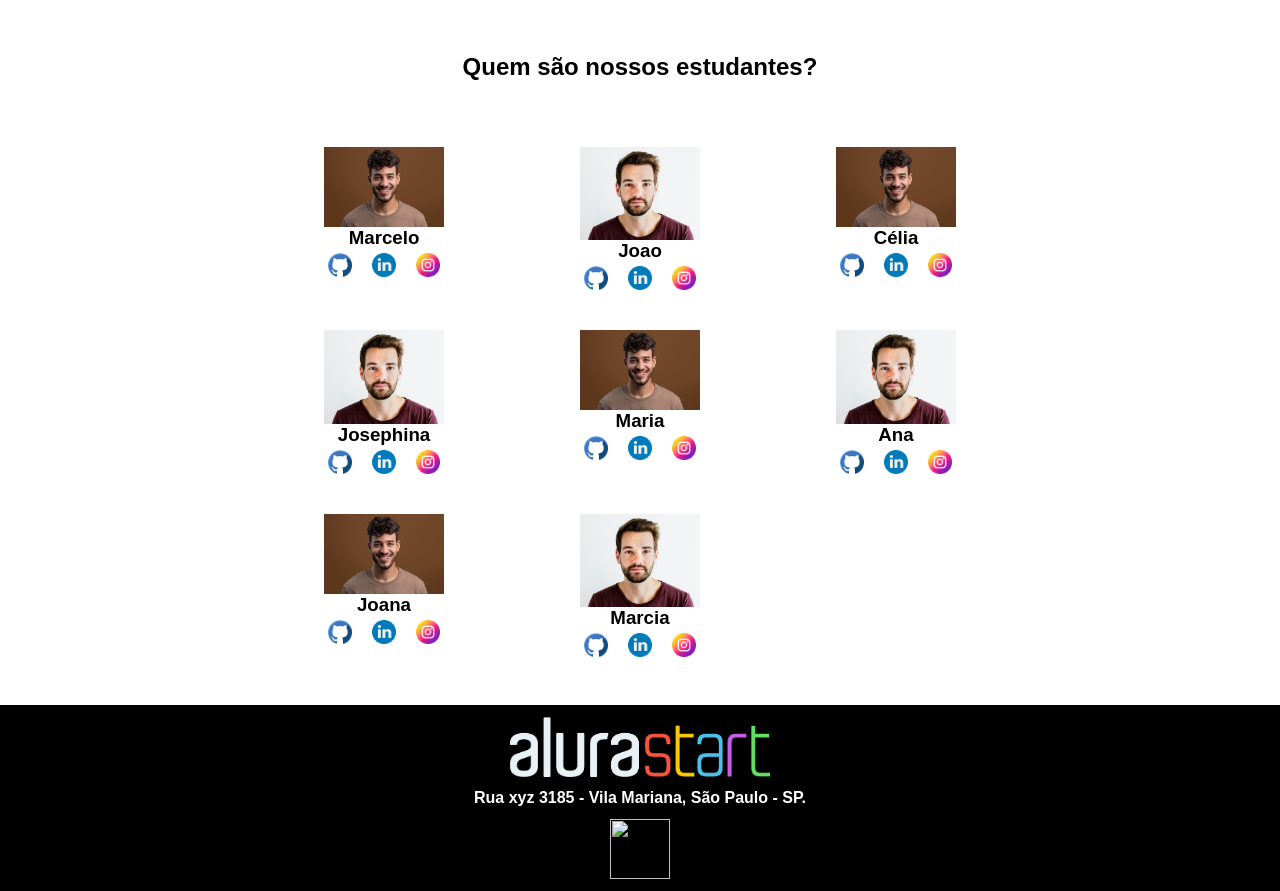
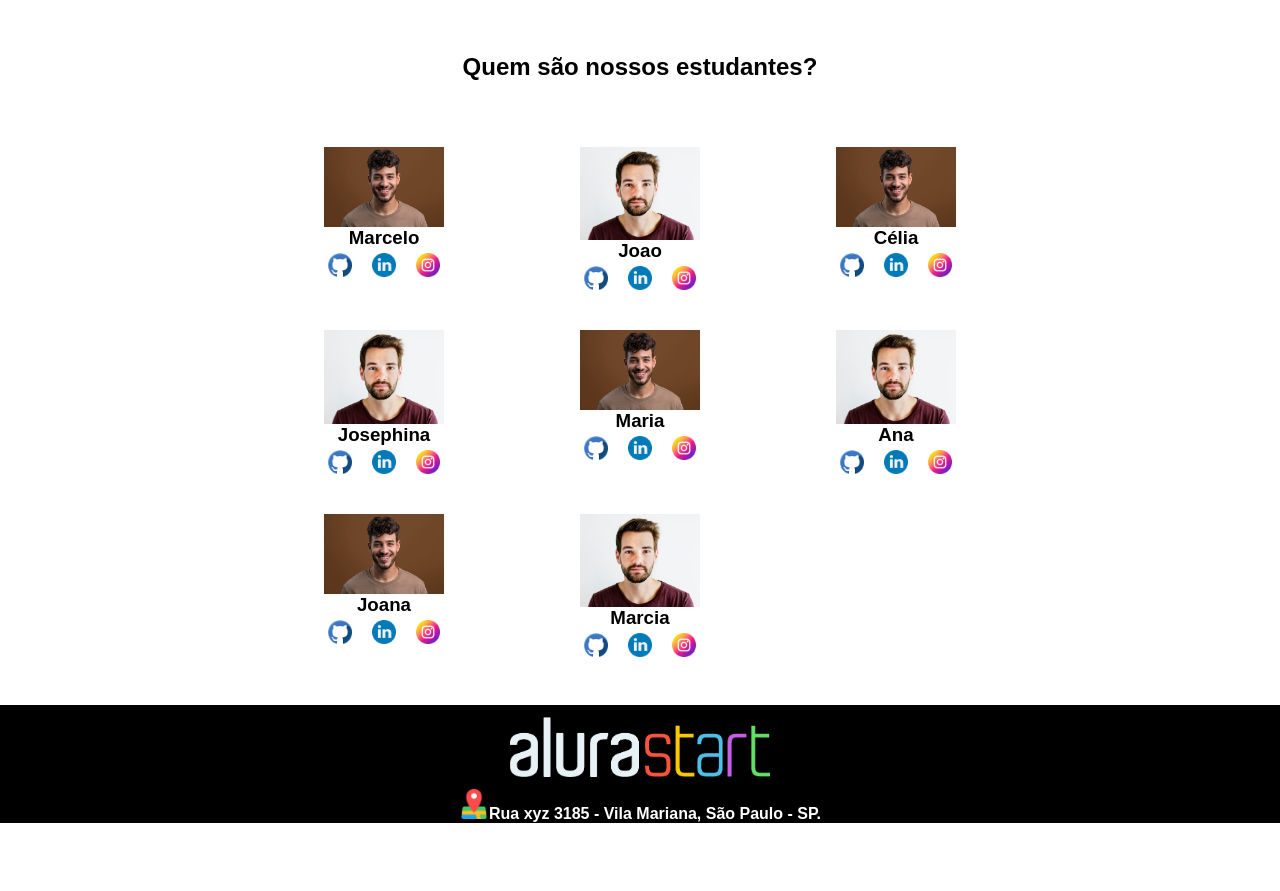
Before and after one commit to profceliacabral/TURMA_H, a plain HTML site: page index.html in a window 1280 px wide. Shown: the part 473-1364 px from the top of the page. After the commit the page ends 1296 px from the top, so only its background shows below. Drawn offline with Linux system fonts and the light colour scheme.

Commit message:
Add files via upload

```diff
--- a/index.html
+++ b/index.html
@@ -96,7 +96,7 @@
     <!-- aula6  -->
     <footer class="rodape">
         <img class="rodape-imagem"src="alurastart logo.png" alt="logo da alura start"><br>
-        <h4 class="rodape-texto">Rua xyz 3185 - Vila Mariana, São Paulo - SP.</h4><img class="rodape-endereco" src="location-pin.png" alt="localizacao"></a>
+        <h4 class="rodape-texto"><img class="rodape-endereco" src="location-pin.png" alt="localizacao"></a>Rua xyz 3185 - Vila Mariana, São Paulo - SP.</h4>
 
     </footer>
 </body>
--- a/style.css
+++ b/style.css
@@ -87,8 +87,7 @@ text-align: center;
     padding: 12px 0;
 }
 .rodape-endereco{
-    height: 60px;
-    padding: 12px 0;
+    height: 30px;
 }
 
 .rodape-texto{
```
Also changed, not shown: location-pin.png (added).
